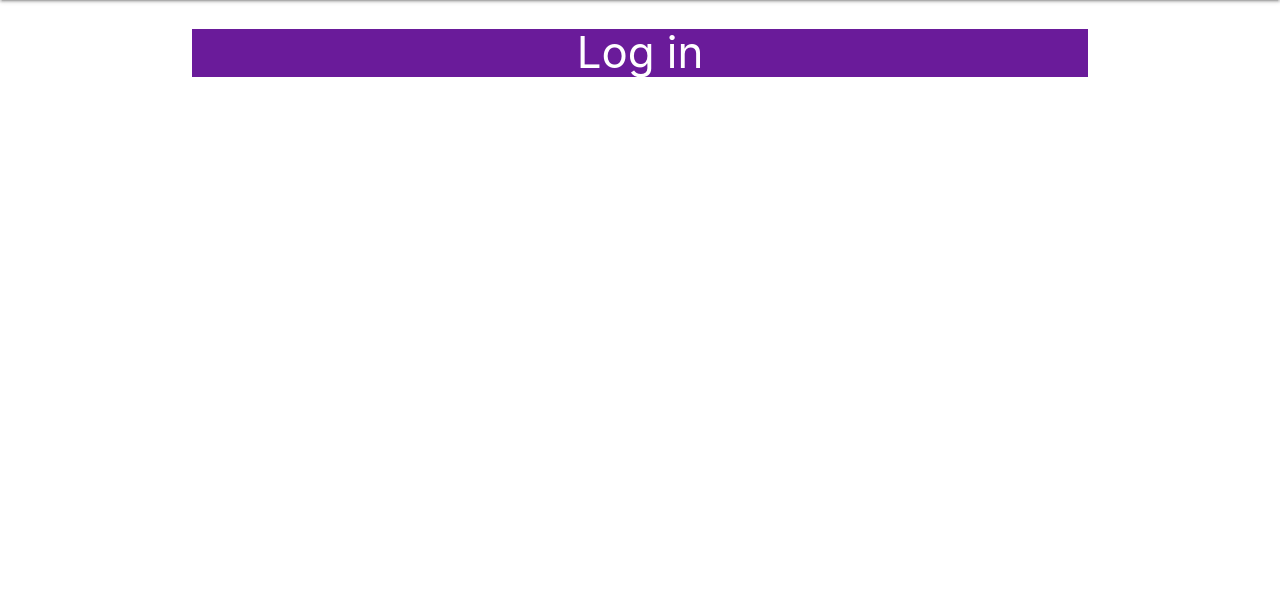
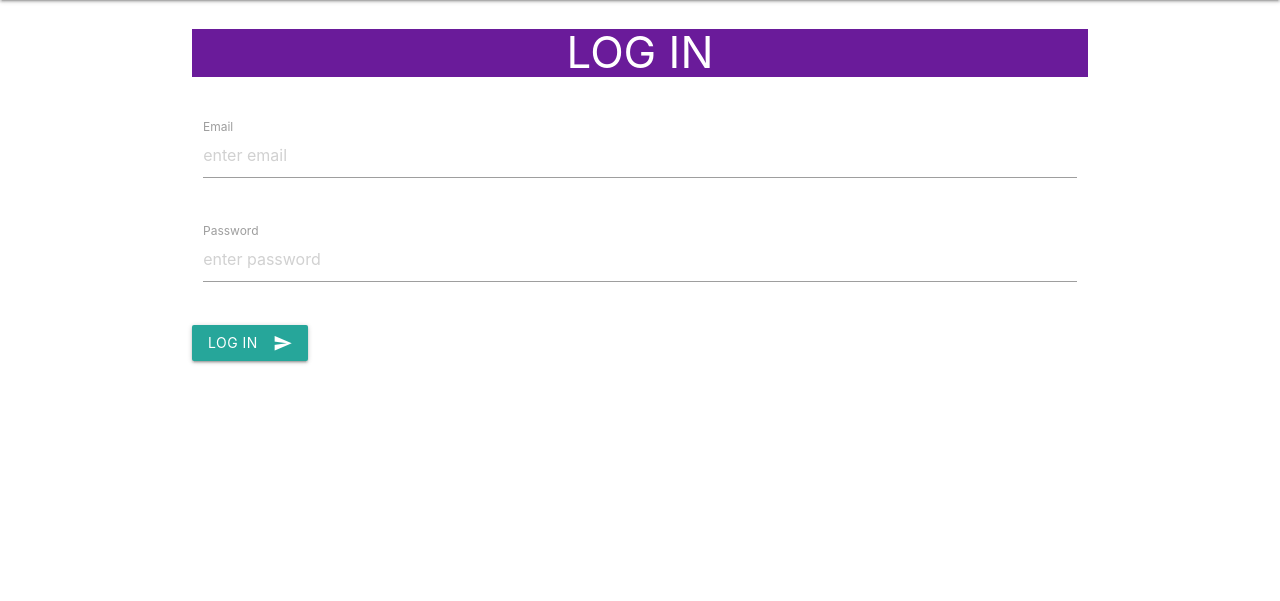
Before and after one commit to codebystu/mp3-diesel-city, a Flask app: page /login in a window 1280 px wide. Shown: the part 64-665 px from the top of the page. Run offline with Flask 3, Linux system fonts and the light colour scheme.

Commit message:
add login form

```diff
--- a/dcdirect/templates/login.html
+++ b/dcdirect/templates/login.html
@@ -1,6 +1,27 @@
 {% extends "base.html" %}
 {% block content %}
 
-<h3 class="white-text purple darken-3 center-align">Log in</h3>
+<h3 class="white-text purple darken-3 center-align">LOG IN</h3>
+<br>
+<div class="row">
+    <form class="col s12" method="POST">
+      <div class="row">
+        <div class="input-field col s12">
+          <input placeholder="enter email" id="email" name="email" type="email" class="validate">
+          <label for="email">Email</label>
+        </div>
+      </div>
+      <div class="row">
+        <div class="input-field col s12">
+          <input placeholder="enter password" id="password" name="password" type="password" class="validate">
+          <label for="password1">Password</label>
+        </div>
+      </div>
+    </form>
 
+
+  <button class="btn waves-effect waves-light" type="submit" name="action">Log In
+    <i class="material-icons right">send</i>
+  </button>
+  </div>
 {% endblock %}
```
Also changed, not shown: dcdirect/templates/signup.html (+7 -7 lines).
